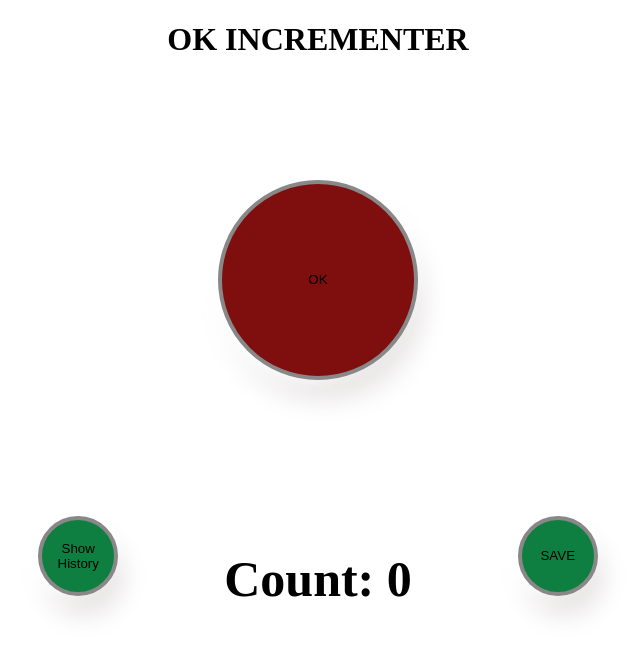
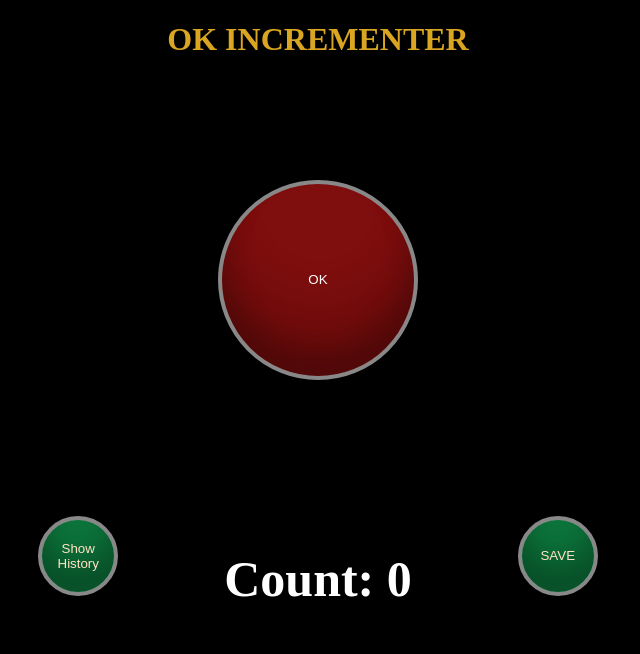
Before and after one commit to Heavy108/Ok_Incrementer, a React (Vite) app: page / in a window 1280 px wide. Shown: the top 654 px of the page, without its empty margins (322-962 px from the left). Built offline with nearby package versions, Linux system fonts and the light colour scheme.

Commit message:
changed background

```diff
--- a/index.html
+++ b/index.html
@@ -2,9 +2,14 @@
 <html lang="en">
   <head>
     <meta charset="UTF-8" />
-    <link rel="icon" type="image/svg+xml" href="/vite.svg" />
+    <link rel="icon"  href="./src/assets/ok.jpg" />
     <meta name="viewport" content="width=device-width, initial-scale=1.0" />
     <title>Ok Incrementer</title>
+    <style>
+      body{
+        background-color: black;
+      }
+    </style>
   </head>
   <body>
     <div id="root"></div>
--- a/src/App.jsx
+++ b/src/App.jsx
@@ -31,7 +31,7 @@ function App() {
   return (
     <>
       <center>
-        <h1>OK INCREMENTER</h1>
+        <h1 className={style.head}>OK INCREMENTER</h1>
       </center>
 
       <div className={style.cen}>
--- a/src/App.module.css
+++ b/src/App.module.css
@@ -8,7 +8,9 @@
   background-color: red;
 } */
 
-
+.head{
+  color: goldenrod;
+}
 
 .but{
   position:relative;
@@ -18,12 +20,12 @@
   height:200px;
   display: inline-block;
   margin: 100px;
-
+  color: #ffffff;
   border:4px solid #888888;
   outline:none;
   background-color:rgb(127, 14, 14);
   border-radius: 50%;
-  box-shadow:  -6px -20px 35px #ffffff, -6px -10px 15px #ffffff, -20px 0px 30px #ffffff, 6px 20px 25px rgba(134, 113, 113, 0.2);
+  box-shadow: rgba(0, 0, 0, 0.17) 0px -23px 25px 0px inset, rgba(0, 0, 0, 0.15) 0px -36px 30px 0px inset, rgba(0, 0, 0, 0.1) 0px -79px 40px 0px inset, rgba(0, 0, 0, 0.06) 0px 2px 1px, rgba(0, 0, 0, 0.09) 0px 4px 2px, rgba(0, 0, 0, 0.09) 0px 8px 4px, rgba(0, 0, 0, 0.09) 0px 16px 8px, rgba(0, 0, 0, 0.09) 0px 32px 16px;
   transition: .13s ease-in-out;
   cursor:pointer;
   &:active{
@@ -41,6 +43,7 @@
 .cunt{
   font-size: 50px;
   margin: 70px;
+  color: #ffffff;
 }
 
 .ben{
@@ -50,12 +53,12 @@
   height:80px;
   display: inline-block;
   margin: 36px;
-
+  color: bisque;
   border:4px solid #888888;
   outline:none;
   background-color:rgb(14, 127, 65);
   border-radius: 50%;
-  box-shadow:  -6px -20px 35px #ffffff, -6px -10px 15px #ffffff, -20px 0px 30px #ffffff, 6px 20px 25px rgba(134, 113, 113, 0.2);
+  box-shadow: rgba(0, 0, 0, 0.17) 0px -23px 25px 0px inset, rgba(0, 0, 0, 0.15) 0px -36px 30px 0px inset, rgba(0, 0, 0, 0.1) 0px -79px 40px 0px inset, rgba(0, 0, 0, 0.06) 0px 2px 1px, rgba(0, 0, 0, 0.09) 0px 4px 2px, rgba(0, 0, 0, 0.09) 0px 8px 4px, rgba(0, 0, 0, 0.09) 0px 16px 8px, rgba(0, 0, 0, 0.09) 0px 32px 16px;
   transition: .13s ease-in-out;
   cursor:pointer;
   &:active{
```
Also changed, not shown: 1 other file (tests, documents, lock files or other folders).
